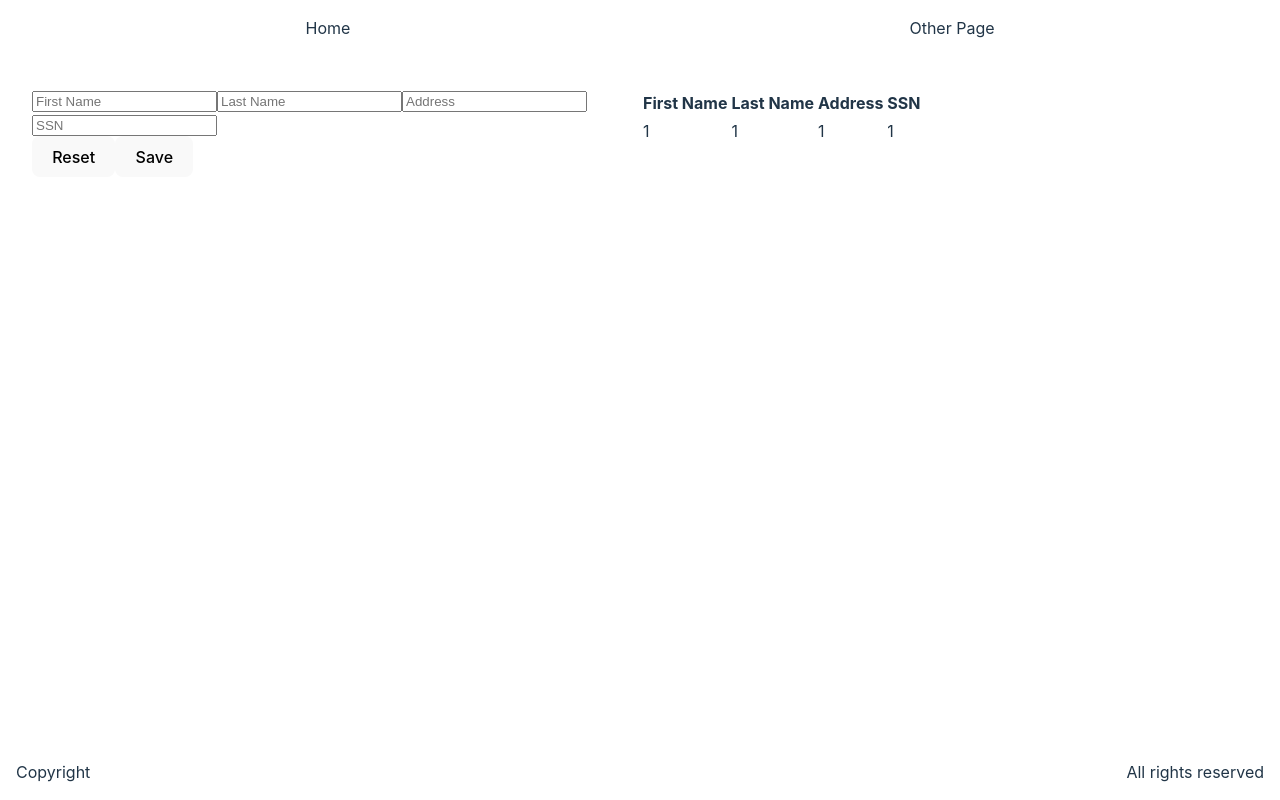
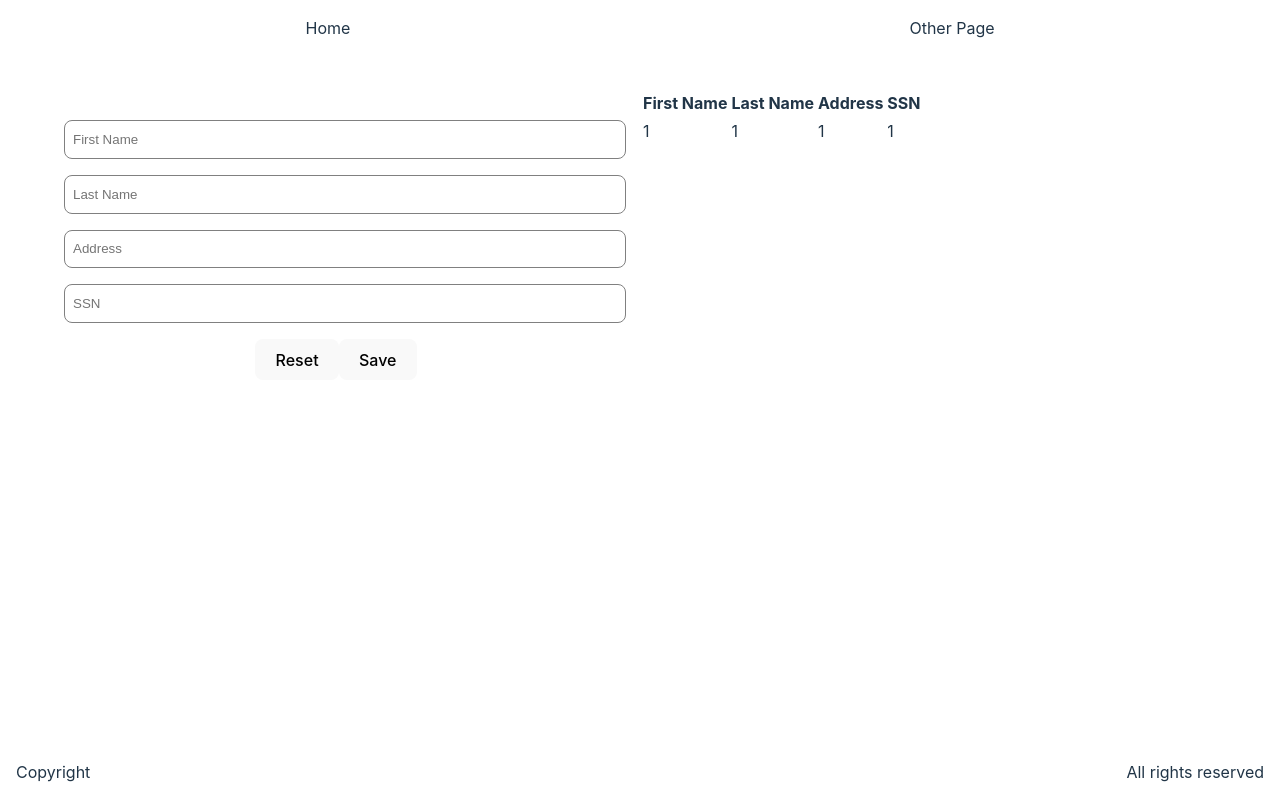
Before and after one commit to c-m-a/citizen-test, a React (Vite) app: page / in a window 1280 px wide. Built offline with nearby package versions, Linux system fonts and the light colour scheme.

Commit message:
Add: Styles to Citizen Form component and reset and update logic

```diff
--- a/src/components/CitizenForm.css
+++ b/src/components/CitizenForm.css
@@ -0,0 +1,17 @@
+.citizenForm {
+  padding: 2rem;
+}
+
+.citizenForm > input {
+  width: 100%;
+  height: 1.5rem;
+  margin-bottom: 1rem;
+  border: .07rem solid grey;
+  border-radius: .5rem;
+  padding: 0.4rem .5rem;
+}
+
+.citizenButtons {
+  display: flex;
+  justify-content: center;
+}
--- a/src/components/CitizenForm.jsx
+++ b/src/components/CitizenForm.jsx
@@ -1,13 +1,49 @@
+import { useState } from 'react'
+import './CitizenForm.css'
+
 export default function CitizenForm() {
+  const [citizen, setCitizen] = useState({
+    firstName: '',
+    lastName: '',
+    address: '',
+    ssn: ''
+  })
+
+  const { firstName, lastName, address, ssn } = citizen
+
+  const changeValue = e => {
+    const key = e.target.name
+    const value = e.target.value
+
+    setCitizen(prevCitizen => ({
+      ...prevCitizen,
+      [key]: value,
+    }))
+  }
+
+  const resetCitizen = e => {
+    e.preventDefault()
+    setCitizen(() => ({
+      firstName: '',
+      lastName: '',
+      address: '',
+      ssn: ''
+    }))
+  }
+
+  const saveCitizen = e => {
+    e.preventDefault()
+  }
+
   return <div className="citizenContainer">
     <form className="citizenForm">
-      <input type="text" name="firstName" value="" placeholder="First Name" />
-      <input type="text" name="lastName" value="" placeholder="Last Name" />
-      <input type="text" name="address" value="" placeholder="Address" />
-      <input type="text" name="ssn" value="" placeholder="SSN" />
-      <div class="citizenFormButtons">
-        <button>Reset</button>
-        <button>Save</button>
+      <input type="text" name="firstName" value={firstName} onChange={e => changeValue(e)} placeholder="First Name" />
+      <input type="text" name="lastName" value={lastName} onChange={e => changeValue(e)} placeholder="Last Name" />
+      <input type="text" name="address" value={address} onChange={e => changeValue(e)} placeholder="Address" />
+      <input type="text" name="ssn" value={ssn} onChange={e => changeValue(e)} placeholder="SSN" />
+      <div className="citizenButtons">
+        <button onClick={e => resetCitizen(e)}>Reset</button>
+        <button onClick={e => saveCitizen(e)}>Save</button>
       </div>
     </form>
   </div>
```
